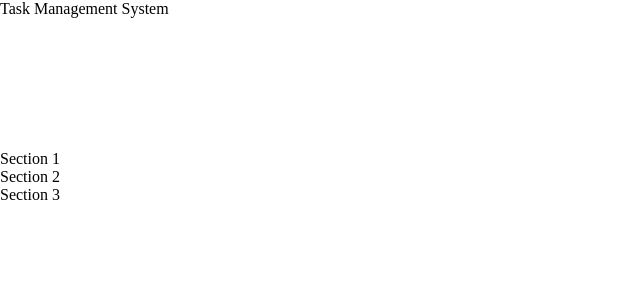
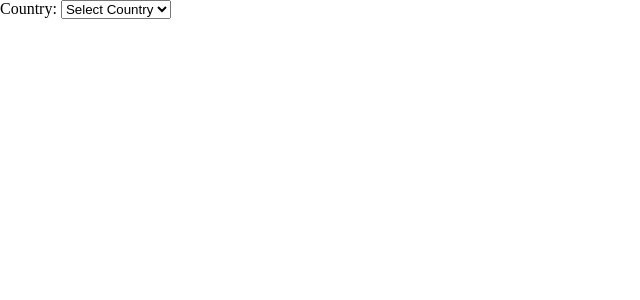
Before and after one commit to MO-SubhrajyotiM-23205/MyCoPilotWorkSpace, a React (Vite) app in the folder taskManagementSys/: page / in a window 1280 px wide. Shown: the top 300 px of the page, without its empty margins (0-640 px from the left). Built offline with nearby package versions, Linux system fonts and the light colour scheme.

Commit message:
country drp

```diff
--- a/taskManagementSys/src/App.css
+++ b/taskManagementSys/src/App.css
@@ -3,7 +3,7 @@ display: grid;
 grid-template-rows: 150px auto ;
 }
 
-.App_main {
+.app_main {
   display: flex;
   justify-content: space-evenly;
   padding: 20px 8%;
@@ -15,7 +15,8 @@ grid-template-rows: 150px auto ;
 
 
 
-.App_main_section {
+.app_main_section {
  width: 33.33%;
  background-color: tomato;
+ margin: 20px;
 }
--- a/taskManagementSys/src/App.jsx
+++ b/taskManagementSys/src/App.jsx
@@ -1,18 +1,35 @@
 import React from 'react';
 import './App.css';
+import TaskForm from './components/TaskForm';
+import ListTest from './components/listTest';
 
 const App =()=>{
 
+  // return (
+  //   <div className='app_container'>
+  //     <TaskForm />
+  //     <main className='app_main'>
+  //       <section className='app_main_section'>Section 1</section>
+  //       <section className='app_main_section'>Section 2</section>
+  //       <section className='app_main_section'>Section 3</section>
+  //     </main>
+
+  //   </div>
+  // )
+  const [selectedCountry, setSelectedCountry] = React.useState("");
   return (
-    <div className='app_container'>
-      <header className='app_header'> Task Management System</header>
-      <main className='app_main'>
-        <section className='app_main_section'>Section 1</section>
-        <section className='app_main_section'>Section 2</section>
-        <section className='app_main_section'>Section 3</section>
-      </main>
+    <div>
+      <label htmlFor="country-dropdown">Country: </label>
+      <ListTest
+        asDropdown={true}
+        value={selectedCountry}
+        onChange={e => setSelectedCountry(e.target.value)}
+      />
+      {selectedCountry && (
+        <div style={{marginTop: '1rem'}}>Selected Country: {selectedCountry}</div>
+      )}
     </div>
-  )
+  );
 }
 
 export default App;
--- /dev/null
+++ b/taskManagementSys/src/components/ListTest.jsx
@@ -0,0 +1,31 @@
+
+import React from "react";
+
+
+const countries = ["India", "USA", "Canada"];
+
+const ListTest = ({ asDropdown = false, onChange, value }) => {
+    if (asDropdown) {
+        return (
+            <select value={value} onChange={onChange}>
+                <option value="">Select Country</option>
+                {countries.map((country) => (
+                    <option key={country} value={country}>{country}</option>
+                ))}
+            </select>
+        );
+    }
+    return (
+        <div>
+            <ul>
+                {countries.map((country) => (
+                    <li key={country}>{country}</li>
+                ))}
+            </ul>
+        </div>
+    );
+};
+
+
+
+export default ListTest;
--- /dev/null
+++ b/taskManagementSys/src/components/TaskForm.jsx
@@ -0,0 +1,9 @@
+import React, { useState } from 'react';
+
+const TaskForm = () => {
+    return (
+        <header className='app_header'> Task Management System</header>
+    );
+};
+
+export default TaskForm;
```
